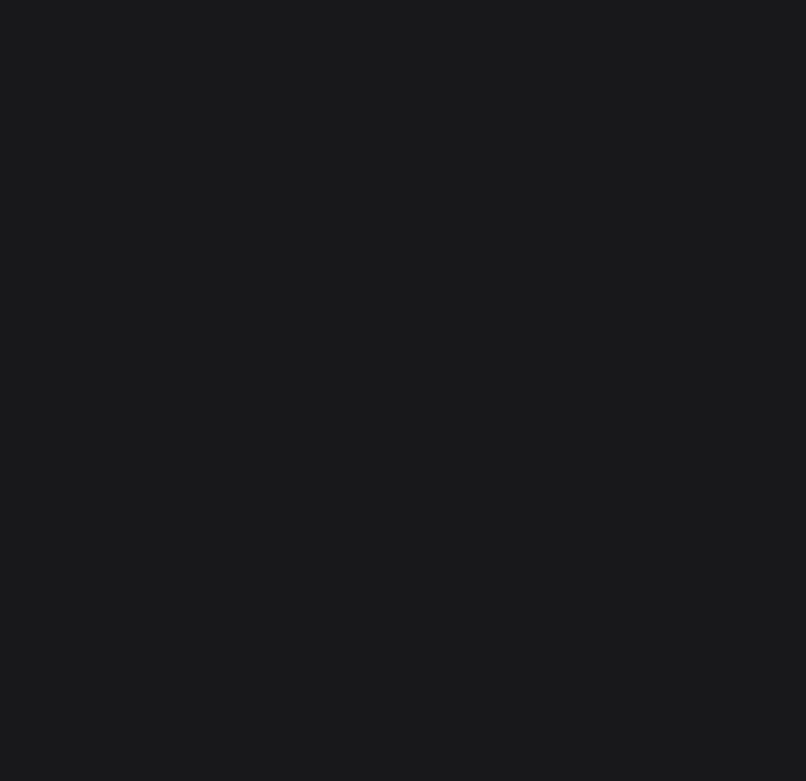
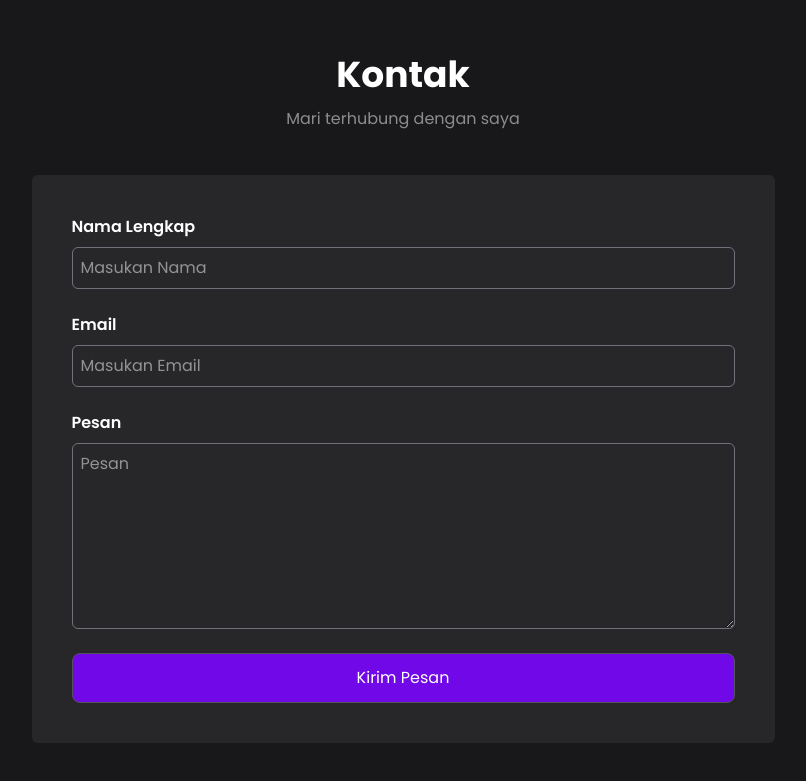
Before and after one commit to endrajanitra/web-portofolio-v2, a React (Vite) app: page / in a window 1280 px wide. Shown: the part 3234-4015 px from the top of the page, without its empty margins (237-1043 px from the left). Before the commit the page ends 3121 px from the top, so only its background shows below. Built offline with nearby package versions, Linux system fonts and the light colour scheme.

Commit message:
feat: tampilan kontak

```diff
--- a/src/App.jsx
+++ b/src/App.jsx
@@ -87,6 +87,30 @@
           ))}
       </div>
     </div>
+    {/* Kontak */}
+    <div className="kontak mt-32 p-10">
+      <h1 className="text-4xl mb-2 font-bold text-center">Kontak</h1>
+      <p className="text-base/loose text-center mb-10 opacity-50">Mari terhubung dengan saya</p>
+      <form action="https://formsubmit.co/akunprib070208@gmail.com" method="POST" className="bg-zinc-800 p-10 w-fit mx-auto rounded-md" autoComplete="off">
+        <div className="flex flex-col gap-6">
+          <div className="flex flex-col gap-2">
+            <label className="font-semibold">Nama Lengkap</label>
+            <input type="text" name="nama" placeholder="Masukan Nama" className="border border-zinc-500 p-2 rounded-md" required />
+          </div>
+          <div className="flex flex-col gap-2">
+            <label className="font-semibold">Email</label>
+            <input type="email" name="email" placeholder="Masukan Email" className="border border-zinc-500 p-2 rounded-md" required />
+          </div>
+          <div className="flex flex-col gap-2">
+            <label htmlFor="pesan" className="font-semibold">Pesan</label>
+            <textarea name="pesan" id="pesan" cols="45" rows="7" placeholder="Pesan" className="border border-zinc-500 p-2 rounded-md" required ></textarea>
+          </div>
+          <div className="text-center">
+            <button type="submit" className="bg-violet-700 p-3 rounded-lg w-full cursor-pointer border border-zinc-600 hover:bg-violet-600" >Kirim Pesan</button>
+          </div>
+        </div>
+      </form>
+    </div>
     </>
   )
 }
```
